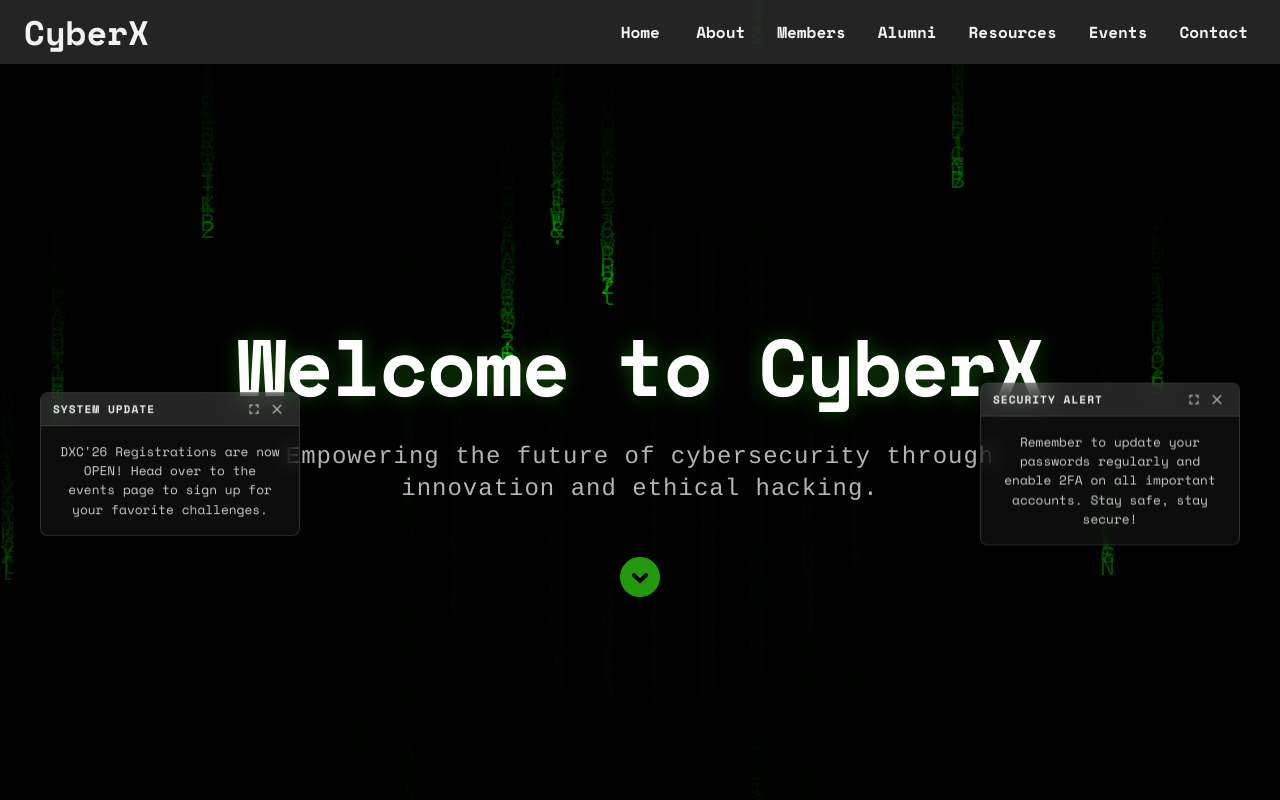
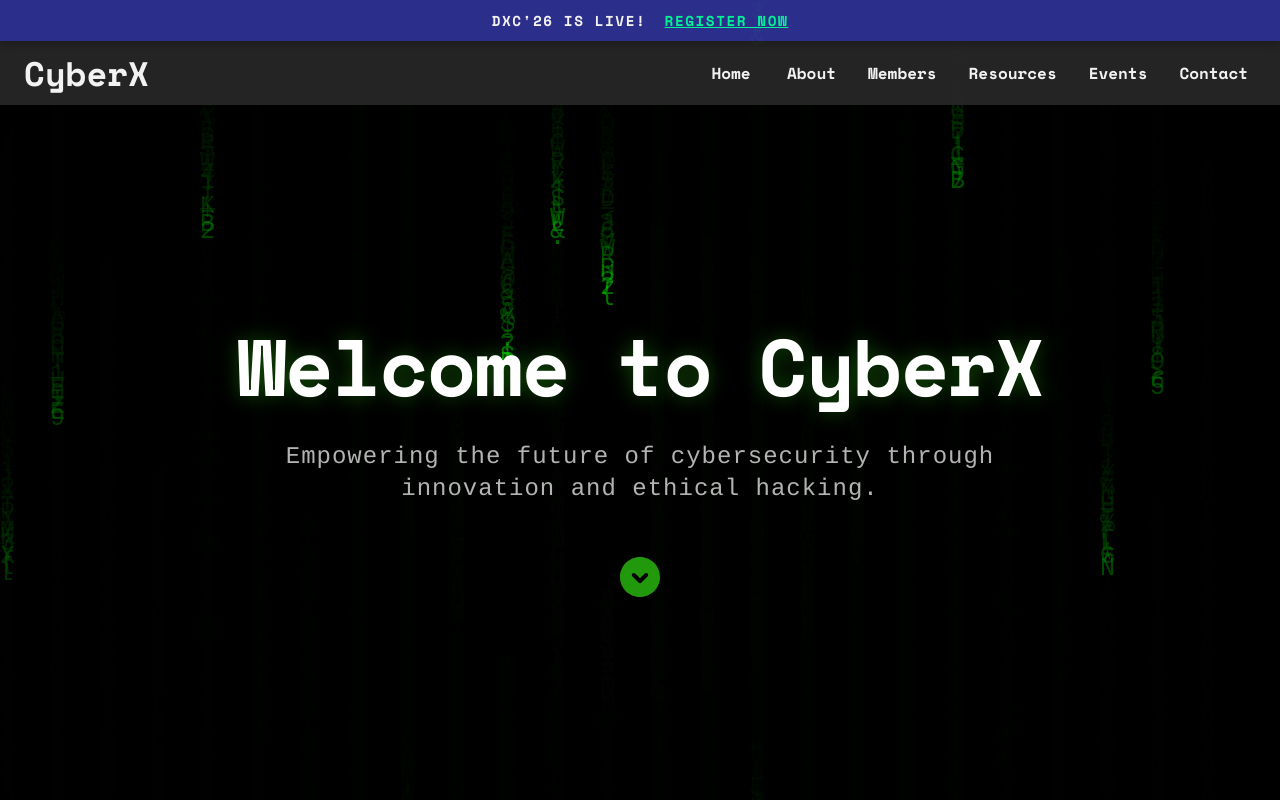
Before and after one commit to CyberX-club/cyber_x, a React (Create React App) app: page / in a window 1280 px wide. Shown: the top 800 px of the page. Built offline with nearby package versions, Linux system fonts and the light colour scheme; a web font is replaced by a local one.

Commit message:
Resources, Alerts & Fixes

```diff
--- a/src/App.js
+++ b/src/App.js
@@ -5,6 +5,8 @@ import CyberTimeline from "./components/CyberTimeline";
 import Events from "./components/Events";
 import { SponsorSection } from "./components/Section";
 import { Box } from "@mui/material";
+import StickyAlert from "./components/StickyAlert";
+import { useScroll, useTransform, motion } from "framer-motion";
 
 const Sections = ({ children }) => <div id="sections">{children}</div>;
 
@@ -37,8 +39,28 @@ const sponsors = [
 ];
 
 const App = () => {
+  const { scrollY } = useScroll();
+  // Hide alerts when scrolled past 80% of the viewport height
+  const opacity = useTransform(scrollY, [0, window.innerHeight * 0.8], [1, 0]);
+  const pointerEvents = useTransform(scrollY, (value) =>
+    value > window.innerHeight * 0.8 ? "none" : "auto"
+  );
+
   return (
     <>
+      <motion.div style={{ opacity, pointerEvents, position: "fixed", inset: 0, zIndex: 1000 }}>
+        <StickyAlert
+          title="System Update"
+          content="DXC'26 Registrations are now OPEN! Head over to the events page to sign up for your favorite challenges."
+          position="centreleft"
+        />
+        <StickyAlert
+          title="Security Alert"
+          content="Remember to update your passwords regularly and enable 2FA on all important accounts. Stay safe, stay secure!"
+          position="centre-right"
+        />
+      </motion.div>
+
       <Hero />
       <Box>
         <Sections>
--- a/src/MyRoutes.js
+++ b/src/MyRoutes.js
@@ -14,6 +14,7 @@ import Magazine from "./components/Magzine";
 import Contact from "./components/Contact";
 import Event2025 from "./components/Event2025";
 import Results from "./components/Results";
+import ScrollToTop from "./components/ScrollToTop";
 
 import {
   InterviewEntry,
@@ -31,7 +32,6 @@ const navConfig = {
     { label: "Home", href: "/" },
     { label: "About", href: "/about" },
     { label: "Members", href: "/members" },
-    { label: "Alumni", href: "/alumini" },
     { label: "Resources", href: "/resources" },
     { label: "Events", href: "/event2025" },
     { label: "Contact", href: "/contact" },
@@ -135,6 +135,7 @@ const resources = [
 const MyRoutes = () => {
   return (
     <BrowserRouter>
+      <ScrollToTop />
       <Navbar config={navConfig} />
       <Routes>
         <Route path="/" element={<App />} />
--- a/src/Navbar.js
+++ b/src/Navbar.js
@@ -104,6 +104,35 @@ const Navbar = ({ config }) => {
             boxShadow: "none",
           }}
         >
+          {/* Alert Bar */}
+          <Box
+            sx={{
+              backgroundColor: "#2e3192",
+              color: "#fff",
+              py: 1.2,
+              textAlign: "center",
+              fontSize: "0.9rem",
+              fontWeight: 700,
+              fontFamily: "Space Mono",
+              letterSpacing: 1.5,
+              boxShadow: "0 2px 10px rgba(0,0,0,0.3)",
+            }}
+          >
+            DXC'26 IS LIVE!{" "}
+            <Box
+              component="span"
+              sx={{
+                cursor: "pointer",
+                textDecoration: "underline",
+                ml: 1,
+                color: "#00ff9d", // link
+                "&:hover": { color: "#fff" },
+              }}
+              onClick={() => window.open("https://docs.google.com/forms/d/e/1FAIpQLSfbi1tQRrzBkDZZ0Viy6PaHqbKGeWGvM9WjFKNgv5gtfCxhiA/viewform", "_blank")}
+            >
+              REGISTER NOW
+            </Box>
+          </Box>
           <Toolbar>
             <Box sx={{ flexGrow: 1 }}>
               <Typography
--- a/src/components/Event2025.js
+++ b/src/components/Event2025.js
@@ -64,7 +64,7 @@ Judging:
   },
   {
     title: "Camistic",
-    image: "/resources/ser-bg.jpg",
+    image: "/resources/Camistic.png",
     content: `Classes: IX-XII\nMembers: 2\nTeams: 2\nMode: OFFLINE\n
 This is an offline event. Props will be provided on-site however participants are welcomed to bring their own props. Participants will be required to make a storyboard on one of the cybersecurity topics which will be given on spot. Participants must bring their own camera, laptop and other accessories they may require, such as tripod stand, SD card readers etc. The photos must be shot within the school premises.
 
@@ -94,6 +94,7 @@ const Events = () => {
           position: "relative",
           zIndex: 2,
           p: { xs: 2, sm: 4 },
+          pt: { xs: 12, sm: 15 },
           minHeight: "100vh",
         }}
       >
--- a/src/components/Hero.js
+++ b/src/components/Hero.js
@@ -5,7 +5,6 @@ import { styled } from "@mui/material/styles";
 import { CrypticText } from "./Members";
 import { ExpandCircleDownRounded } from "@mui/icons-material";
 import MatrixBackground from "./MatrixBackground";
-import StickyAlert from "./StickyAlert";
 
 const HeroSection = styled(Box)(({ theme }) => ({
   height: "100vh",
@@ -17,7 +16,7 @@ const HeroSection = styled(Box)(({ theme }) => ({
   background: theme.palette.background.default,
   color: theme.palette.text.primary,
   position: "relative",
-  zIndex: 0,
+  zIndex: -1,
   overflow: "hidden",
 }));
 
@@ -66,16 +65,6 @@ const Hero = () => {
 
   return (
     <HeroSection>
-      <StickyAlert
-        title="System Update"
-        content="DXC'26 Registrations are now OPEN! Head over to the events page to sign up for your favorite challenges."
-        position="centre-left"
-      />
-      <StickyAlert
-        title="Security Alert"
-        content="Remember to update your passwords regularly and enable 2FA on all important accounts. Stay safe, stay secure!"
-        position="centre-right"
-      />
       <MatrixBackground />
       <Box
         sx={{
--- /dev/null
+++ b/src/components/ScrollToTop.js
@@ -0,0 +1,14 @@
+import { useEffect } from "react";
+import { useLocation } from "react-router-dom";
+
+const ScrollToTop = () => {
+  const { pathname } = useLocation();
+
+  useEffect(() => {
+    window.scrollTo(0, 0);
+  }, [pathname]);
+
+  return null;
+};
+
+export default ScrollToTop;
--- a/src/components/StickyAlert.js
+++ b/src/components/StickyAlert.js
@@ -7,6 +7,7 @@ import { motion, AnimatePresence } from "framer-motion";
 const StickyAlert = ({ title, content, position = "top-left" }) => {
   const [isVisible, setIsVisible] = useState(true);
   const [isMaximized, setIsMaximized] = useState(false);
+  return null; // Temporarily disabled by user request
 
   if (!isVisible) return null;
 
@@ -18,7 +19,7 @@ const StickyAlert = ({ title, content, position = "top-left" }) => {
         return { bottom: 100, left: 40 };
       case "bottom-right":
         return { bottom: 100, right: 40 };
-      case "centre-left":
+      case "centreleft":
       case "center-left":
         return { top: "50%", left: 40, translateY: "-50%" };
       case "centre-right":
@@ -42,55 +43,57 @@ const StickyAlert = ({ title, content, position = "top-left" }) => {
             style={{
               position: "absolute",
               ...getPositionStyles(),
-              zIndex: 1000, // Higher z-index to ensure clickability
+              zIndex: 1000,
               cursor: "grab",
               touchAction: "none",
             }}
           >
             <Paper
-              elevation={0}
+              elevation={24}
               sx={{
-                width: 260,
-                backgroundColor: "rgba(30, 30, 30, 0.4)",
-                backdropFilter: "blur(12px)",
-                border: "1px solid rgba(255, 255, 255, 0.15)",
-                borderRadius: "8px",
+                width: 280,
+                backgroundColor: "rgba(255, 255, 255, 0.08)",
+                backdropFilter: "blur(16px)",
+                border: "1px solid rgba(255, 255, 255, 0.3)",
+                borderRadius: "10px",
                 overflow: "hidden",
-                transition: "background-color 0.3s ease",
+                transition: "all 0.3s ease",
+                boxShadow: "0 10px 40px rgba(0, 0, 0, 0.5), inset 0 0 15px rgba(255, 255, 255, 0.05)",
                 "&:hover": {
-                  backgroundColor: "rgba(40, 40, 40, 0.6)",
-                  borderColor: "rgba(255, 255, 255, 0.3)",
+                  backgroundColor: "rgba(255, 255, 255, 0.12)",
+                  borderColor: "rgba(255, 255, 255, 0.5)",
+                  transform: "translateY(-2px)",
                 },
               }}
             >
               {/* Header Bar */}
               <Box
                 sx={{
-                  backgroundColor: "rgba(255, 255, 255, 0.1)",
+                  backgroundColor: "rgba(255, 50, 50, 0.25)",
                   px: 1.5,
-                  py: 0.8,
+                  py: 1,
                   display: "flex",
                   justifyContent: "space-between",
                   alignItems: "center",
-                  borderBottom: "1px solid rgba(255, 255, 255, 0.1)",
-                  pointerEvents: "auto", // Ensure clicks pass through
+                  borderBottom: "1px solid rgba(255, 255, 255, 0.2)",
                 }}
               >
                 <Typography
                   variant="caption"
                   sx={{
-                    color: "rgba(255, 255, 255, 0.9)",
+                    color: "#ff3333",
                     fontFamily: "'Space Mono', monospace",
-                    fontWeight: "bold",
+                    fontWeight: 800,
                     textTransform: "uppercase",
-                    letterSpacing: 1,
-                    fontSize: "0.7rem",
+                    letterSpacing: 1.5,
+                    fontSize: "0.8rem",
                     userSelect: "none",
+                    textShadow: "0 0 10px rgba(255, 0, 0, 0.3)",
                   }}
                 >
                   {title}
                 </Typography>
-                <Box sx={{ display: "flex", gap: 0.5 }}>
+                <Box sx={{ display: "flex", gap: 0.8 }}>
                   <IconButton
                     size="small"
                     onClick={(e) => {
@@ -98,12 +101,12 @@ const StickyAlert = ({ title, content, position = "top-left" }) => {
                       setIsMaximized(true);
                     }}
                     sx={{
-                      color: "rgba(255, 255, 255, 0.6)",
-                      p: 0.2,
-                      "&:hover": { color: "white", backgroundColor: "rgba(255, 255, 255, 0.1)" }
+                      color: "rgba(255, 255, 255, 0.7)",
+                      p: 0.3,
+                      "&:hover": { color: "white", backgroundColor: "rgba(255, 255, 255, 0.15)" }
                     }}
                   >
-                    <FullscreenIcon sx={{ fontSize: "1rem" }} />
+                    <FullscreenIcon sx={{ fontSize: "1.1rem" }} />
                   </IconButton>
                   <IconButton
                     size="small"
@@ -112,28 +115,30 @@ const StickyAlert = ({ title, content, position = "top-left" }) => {
                       setIsVisible(false);
                     }}
                     sx={{
-                      color: "rgba(255, 255, 255, 0.6)",
-                      p: 0.2,
-                      "&:hover": { color: "white", backgroundColor: "rgba(255, 255, 255, 0.1)" }
+                      color: "rgba(255, 255, 255, 0.7)",
+                      p: 0.3,
+                      "&:hover": { color: "#ff3333", backgroundColor: "rgba(255, 0, 0, 0.1)" }
                     }}
                   >
-                    <CloseIcon sx={{ fontSize: "1rem" }} />
+                    <CloseIcon sx={{ fontSize: "1.1rem" }} />
                   </IconButton>
                 </Box>
               </Box>
 
               {/* Content Area */}
-              <Box sx={{ p: 2, pointerEvents: "none" }}>
+              <Box sx={{ p: 2.5 }}>
                 <Typography
                   variant="body2"
                   sx={{
-                    color: "rgba(255, 255, 255, 0.8)",
+                    color: "#ffffff",
                     fontFamily: "'Space Mono', monospace",
-                    lineHeight: 1.5,
-                    fontSize: "0.8rem",
+                    lineHeight: 1.6,
+                    fontSize: "0.9rem",
+                    fontWeight: 500,
+                    letterSpacing: "0.02em",
                   }}
                 >
-                  {content.length > 120 ? `${content.substring(0, 120)}...` : content}
+                  {content.length > 130 ? `${content.substring(0, 130)}...` : content}
                 </Typography>
               </Box>
             </Paper>
@@ -147,25 +152,25 @@ const StickyAlert = ({ title, content, position = "top-left" }) => {
         onClose={() => setIsMaximized(false)}
         PaperProps={{
           sx: {
-            backgroundColor: "rgba(15, 15, 15, 0.9)",
-            backdropFilter: "blur(20px)",
+            backgroundColor: "rgba(20, 20, 20, 0.95)",
+            backdropFilter: "blur(24px)",
             border: "1px solid rgba(255, 255, 255, 0.2)",
             color: "white",
             fontFamily: "'Space Mono', monospace",
-            borderRadius: "12px",
-            boxShadow: "0 24px 64px rgba(0, 0, 0, 0.9)",
+            borderRadius: "16px",
+            boxShadow: "0 32px 80px rgba(0, 0, 0, 0.9)",
           },
         }}
       >
-        <DialogContent sx={{ p: 4, pt: 5 }}>
+        <DialogContent sx={{ p: 5, pt: 6 }}>
           <IconButton
             onClick={() => setIsMaximized(false)}
             sx={{
               position: "absolute",
-              top: 16,
-              right: 16,
-              color: "rgba(255, 255, 255, 0.6)",
-              "&:hover": { color: "white" }
+              top: 20,
+              right: 20,
+              color: "rgba(255, 255, 255, 0.7)",
+              "&:hover": { color: "#ff3333" }
             }}
           >
             <CloseIcon />
@@ -176,8 +181,9 @@ const StickyAlert = ({ title, content, position = "top-left" }) => {
               color: "white",
               fontFamily: "'Space Mono', monospace",
               whiteSpace: "pre-line",
-              lineHeight: 1.6,
-              fontSize: "1.05rem"
+              lineHeight: 1.7,
+              fontSize: "1.1rem",
+              fontWeight: 500,
             }}
           >
             {content}
```
Also changed, not shown: src/components/About.js (+30 -20 lines), src/components/Members.js (+33 -1 lines), src/components/Resources.js (+21 -6 lines), public/resources/Camistic.png (added).
